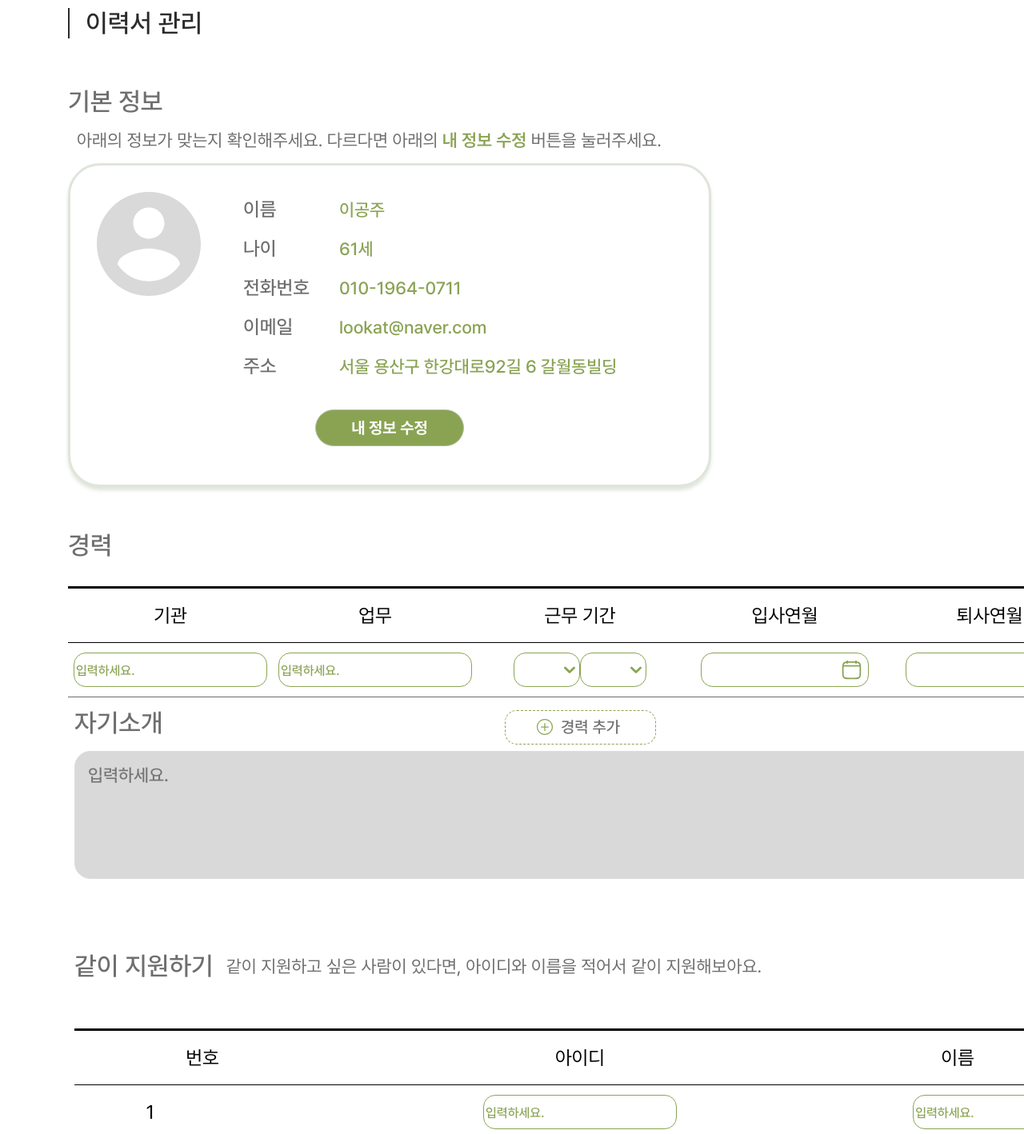
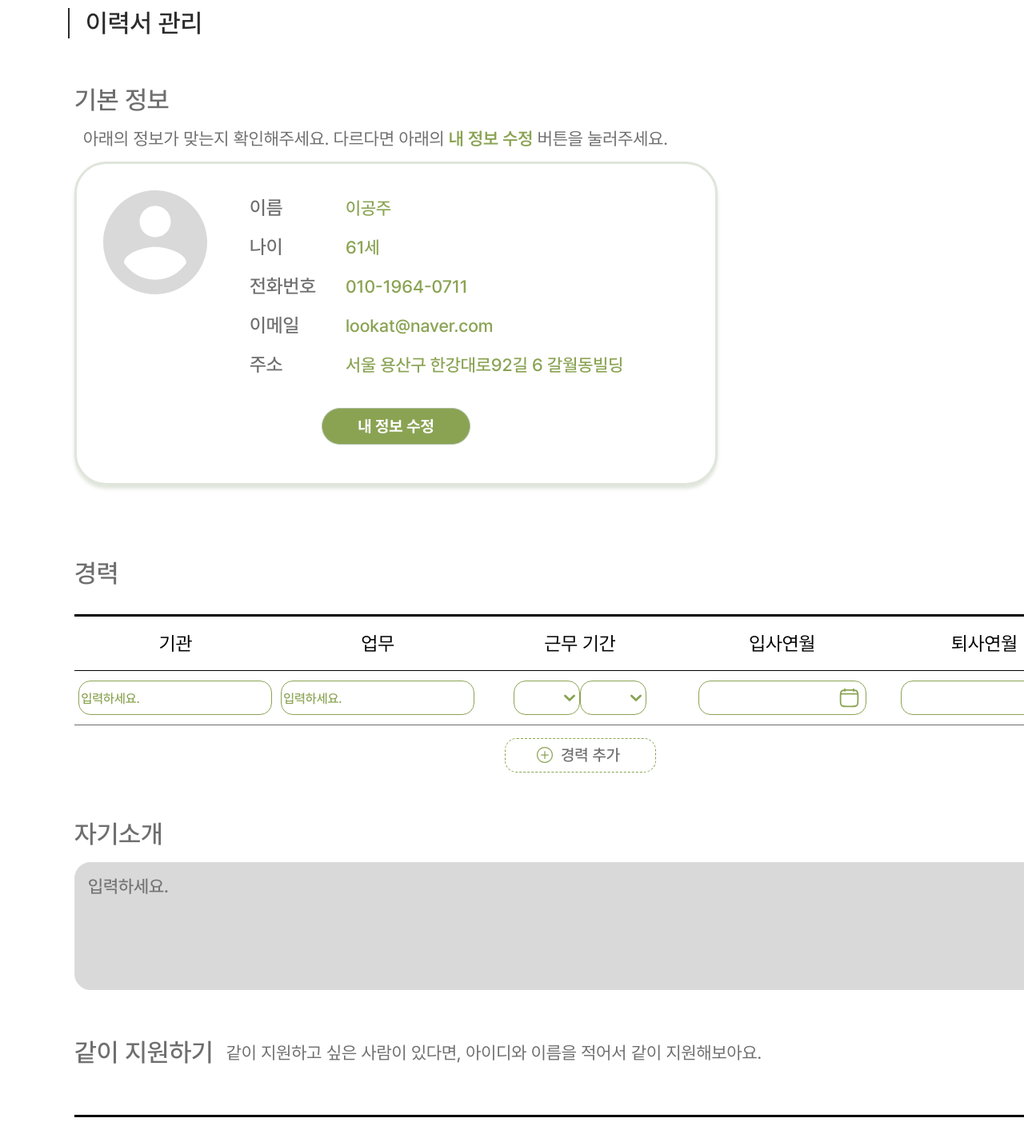
Before and after one commit to ICT-project-stepup/stepup-web, a React (Create React App) app: page /manageresume in a window 1280 px wide. Shown: the part 180-1598 px from the top of the page at 80% size. Built offline with nearby package versions, Linux system fonts and the light colour scheme.

Commit message:
Fix: 이력서 관리 섹션 간 간격 조정

```diff
--- a/src/components/ListStyle.js
+++ b/src/components/ListStyle.js
@@ -78,7 +78,7 @@ const ListHeader = styled.div`
   .number,
   .id,
   .name {
-    width: 20rem;
+    width: 18rem;
     display: flex;
     align-items: center;
     justify-content: center;
--- a/src/components/homeless/resume/ApplyWith.js
+++ b/src/components/homeless/resume/ApplyWith.js
@@ -97,12 +97,13 @@ const ApplyWithBox = styled.div`
 `;
 
 const Container = styled.div`
-  position: relative;
-  margin-top: 4rem;
+    position: relative;
   width: 100%;
   display: flex;
   flex-direction: column;
   left: 5.3125rem;
+  margin-top: 2rem;
+  margin-bottom: 2rem;
 `;
 
 const Title = styled.h2`
--- a/src/components/homeless/resume/Career.js
+++ b/src/components/homeless/resume/Career.js
@@ -157,10 +157,12 @@ const CareerBox = styled.div`
 `;
 
 const Container = styled.div`
-  position: absolute;
-  top: 51rem;
+    position: relative;
+  width: 100%;
+  display: flex;
+  flex-direction: column;
   left: 5.3125rem;
-  width: 100%;
+  margin-top: 2rem;
 `;
 
 const Title = styled.h2`
--- a/src/components/homeless/resume/ProfileInfo.js
+++ b/src/components/homeless/resume/ProfileInfo.js
@@ -58,13 +58,12 @@ const InfoWrapper = styled.div`
 `;
 
 const Container = styled.div`
-  position: absolute;
-  top: 18rem;
+  position: relative;
+  width: 100%;
+  display: flex;
+  flex-direction: column;
   left: 5.3125rem;
-  //align-items: center;
-  //margin-bottom: 2rem;
-  //width: 100%;
-  //margin-bottom: 2rem;
+  margin-top: 2rem;
 `;
 
 const Title = styled.div`
--- a/src/components/homeless/resume/SelfIntroduction.js
+++ b/src/components/homeless/resume/SelfIntroduction.js
@@ -18,12 +18,12 @@ const SelfIntroduction = () => {
 };
 
 const Container = styled.div`
-  position: relative;
-  margin-top: 45rem;
+    position: relative;
   width: 100%;
   display: flex;
   flex-direction: column;
   left: 5.3125rem;
+  margin-top: 2rem;
 `;
 
 const Title = styled.h2`
--- a/src/pages/homeless/resume/ManageResume.js
+++ b/src/pages/homeless/resume/ManageResume.js
@@ -32,12 +32,7 @@ export default function ManageResume() {
 
 const Container = styled.div`
   text-align: left; // App.js의 text-align: center 덮어쓰기
-  min-height: 100vh;
-  display: flex;
-  flex-direction: column;
-  justify-content: center;
-  align-items: center;
-  margin-top: 10rem;
+ margin-top: 6rem;
   font-family: "Pretendard-Bold";
   font-size: 3rem;
 `;
```
